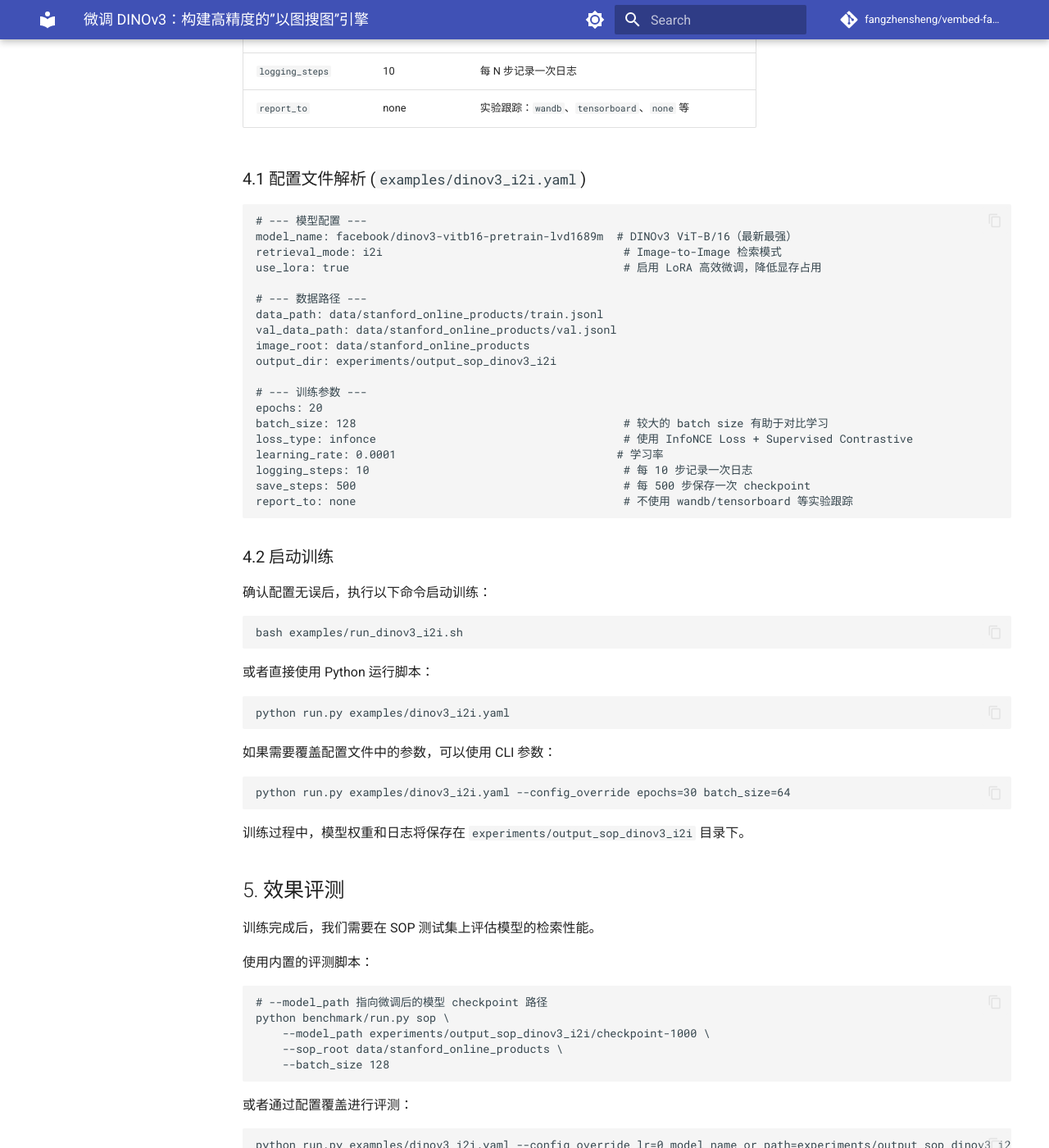
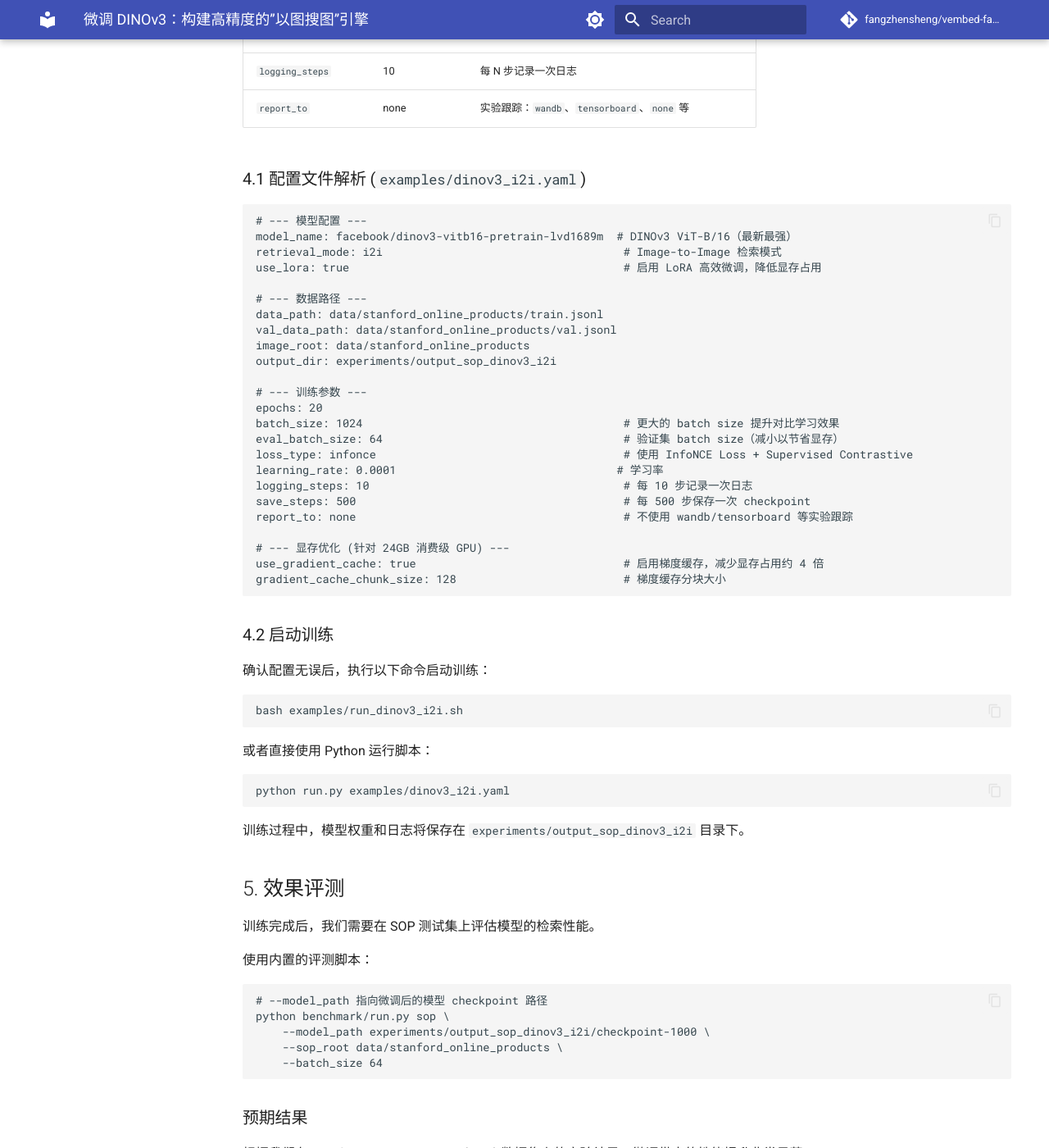
Before and after one commit to fangzhensheng/vembed-factory, an MkDocs documentation site: the page built from docs/guides/dinov2_finetune_zh.md, in a window 1280 px wide and 1400 px high, scrolled down 2758 px. Shown: the whole window at 82% size. Built offline with MkDocs 1.6.1 and Material for MkDocs 9.7.7, drawn with Linux system fonts in a browser that asks for light colours; comment, search, counter and statistics services are not loaded; some of the changed text lies outside the part shown.

Commit message:
update dinvo doc

````diff
--- a/docs/guides/dinov2_finetune_zh.md
+++ b/docs/guides/dinov2_finetune_zh.md
@@ -123,12 +123,17 @@ output_dir: experiments/output_sop_dinov3_i2i
 
 # --- 训练参数 ---
 epochs: 20
-batch_size: 128                                        # 较大的 batch size 有助于对比学习
+batch_size: 1024                                       # 更大的 batch size 提升对比学习效果
+eval_batch_size: 64                                    # 验证集 batch size（减小以节省显存）
 loss_type: infonce                                     # 使用 InfoNCE Loss + Supervised Contrastive
 learning_rate: 0.0001                                 # 学习率
 logging_steps: 10                                      # 每 10 步记录一次日志
 save_steps: 500                                        # 每 500 步保存一次 checkpoint
 report_to: none                                        # 不使用 wandb/tensorboard 等实验跟踪
+
+# --- 显存优化 (针对 24GB 消费级 GPU) ---
+use_gradient_cache: true                               # 启用梯度缓存，减少显存占用约 4 倍
+gradient_cache_chunk_size: 128                         # 梯度缓存分块大小
 ```
 
 ### 4.2 启动训练
@@ -145,12 +150,6 @@ bash examples/run_dinov3_i2i.sh
 python run.py examples/dinov3_i2i.yaml
 ```
 
-如果需要覆盖配置文件中的参数，可以使用 CLI 参数：
-
-```bash
-python run.py examples/dinov3_i2i.yaml --config_override epochs=30 batch_size=64
-```
-
 训练过程中，模型权重和日志将保存在 `experiments/output_sop_dinov3_i2i` 目录下。
 
 ## 5. 效果评测
@@ -164,13 +163,7 @@ python run.py examples/dinov3_i2i.yaml --config_override epochs=30 batch_size=64
 python benchmark/run.py sop \
     --model_path experiments/output_sop_dinov3_i2i/checkpoint-1000 \
     --sop_root data/stanford_online_products \
-    --batch_size 128
-```
-
-或者通过配置覆盖进行评测：
-
-```bash
-python run.py examples/dinov3_i2i.yaml --config_override lr=0 model_name_or_path=experiments/output_sop_dinov3_i2i/checkpoint-1000
+    --batch_size 64
 ```
 
 ### 预期结果
@@ -187,8 +180,10 @@ python run.py examples/dinov3_i2i.yaml --config_override lr=0 model_name_or_path
 - 模型：facebook/dinov3-vitb16-pretrain-lvd1689m（最新）
 - 数据集：SOP 训练集（~120k 张图片）
 - 训练轮次：20 epochs
-- Batch Size：128
+- Batch Size：1024
+- 验证 Batch Size：64
 - LoRA：启用
+- 显存优化：梯度缓存启用（chunk_size=128）
 
 微调后的 DINOv3-ViT-B/16 在 Recall@1 上相比零样本预训练模型获得了 **17.81%** 的显著提升，达到 **83.13%** 的高精度，可广泛应用于生产环境中的商品检索系统。
 
@@ -196,29 +191,63 @@ python run.py examples/dinov3_i2i.yaml --config_override lr=0 model_name_or_path
 
 ### 6.1 如何调整训练参数？
 
-方式一：编辑 YAML 配置文件
+编辑 `examples/dinov3_i2i.yaml` 配置文件，修改所需参数：
+
+```yaml
+epochs: 30                    # 修改训练轮次
+batch_size: 512              # 调整 batch size（显存不足时减小）
+learning_rate: 0.00005       # 调整学习率
+eval_batch_size: 32          # 调整验证 batch size
+```
+
+然后运行：
 ```bash
-# 修改 examples/dinov3_i2i.yaml 中的参数，然后运行
 python run.py examples/dinov3_i2i.yaml
 ```
 
-方式二：使用 CLI 参数覆盖
+直接编辑配置文件的方式更清晰，也便于保存你的配置供将来参考。
+
+### 6.1.1 显存与速度的权衡
+
+默认配置启用 **梯度缓存** (`use_gradient_cache: true`) 以减少显存占用约 4 倍，但代价是迭代速度明显变慢，因为需要分块处理梯度。
+
+**根据不同 GPU 显存的推荐配置：**
+
+| GPU 显存 | 推荐设置 | 速度影响 | 说明 |
+| :--- | :--- | :--- | :--- |
+| 24GB（消费级） | `use_gradient_cache: true`（默认） | 降速 ~30-50% | 在 24GB 显卡上启用 batch_size=1024，gradient_cache_chunk_size=128 |
+| 40GB（A100、L40） | `use_gradient_cache: false` | 全速 | 关闭梯度缓存以获得最大训练速度 |
+| 80GB（H100） | `use_gradient_cache: false` | 全速 | 可进一步增大 batch_size 以加快收敛 |
+
+**在更大显卡上关闭梯度缓存以提高训练速度：**
+
+编辑 `examples/dinov3_i2i.yaml`，修改为：
+```yaml
+use_gradient_cache: false
+```
+
+然后正常运行训练：
 ```bash
-# 无需修改配置文件，直接通过 --config_override 传递参数
-python run.py examples/dinov3_i2i.yaml \
-    --config_override epochs=30 batch_size=64 learning_rate=0.00005
+python run.py examples/dinov3_i2i.yaml
 ```
+
+这样可以消除梯度缓存的开销，获得显著更快的训练速度。但如果遇到显存不足（OOM），需要减小 `batch_size` 或 `eval_batch_size`。
 
 ### 6.2 如何使用其他模型？
 
-修改 `model_name` 参数：
+编辑 `examples/dinov3_i2i.yaml` 配置文件，修改 `model_name` 参数：
 
+```yaml
+# 使用 DINOv2-base（上一代模型）
+model_name: facebook/dinov2-base
+
+# 或使用 DINOv3-ViT-S/14（更小、更快）
+model_name: facebook/dinov3-vits14-pretrain-lvd1689m
+```
+
+然后运行：
 ```bash
-# 使用 DINOv2-base（上一代模型）
-python run.py examples/dinov3_i2i.yaml --config_override model_name=facebook/dinov2-base
-
-# 使用 DINOv3-ViT-S/14（更小、更快）
-python run.py examples/dinov3_i2i.yaml --config_override model_name=facebook/dinov3-vits14-pretrain-lvd1689m
+python run.py examples/dinov3_i2i.yaml
 ```
 
 **可选模型及性能对比：**
````
Also changed, not shown: docs/guides/dinov2_finetune.md (+57 -21 lines).
